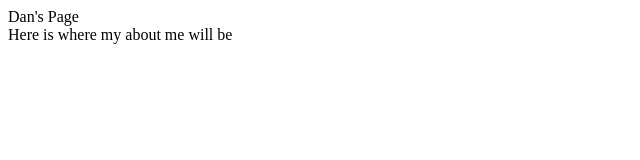
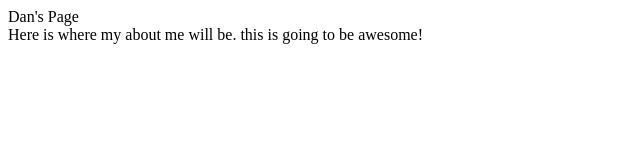
Before and after one commit to dbohn32/dbohn32.github.io, a plain HTML site: page index.html in a window 1280 px wide. Shown: the whole page, without its empty margins (0-640 px from the left). Drawn offline with Linux system fonts and the light colour scheme.

Commit message:
first update

```diff
--- a/index.html
+++ b/index.html
@@ -13,7 +13,7 @@
     Dan's Page
   </header>
 
-Here is where my about me will be
+Here is where my about me will be. this is going to be awesome!
 </body>
 
 </html>
```
